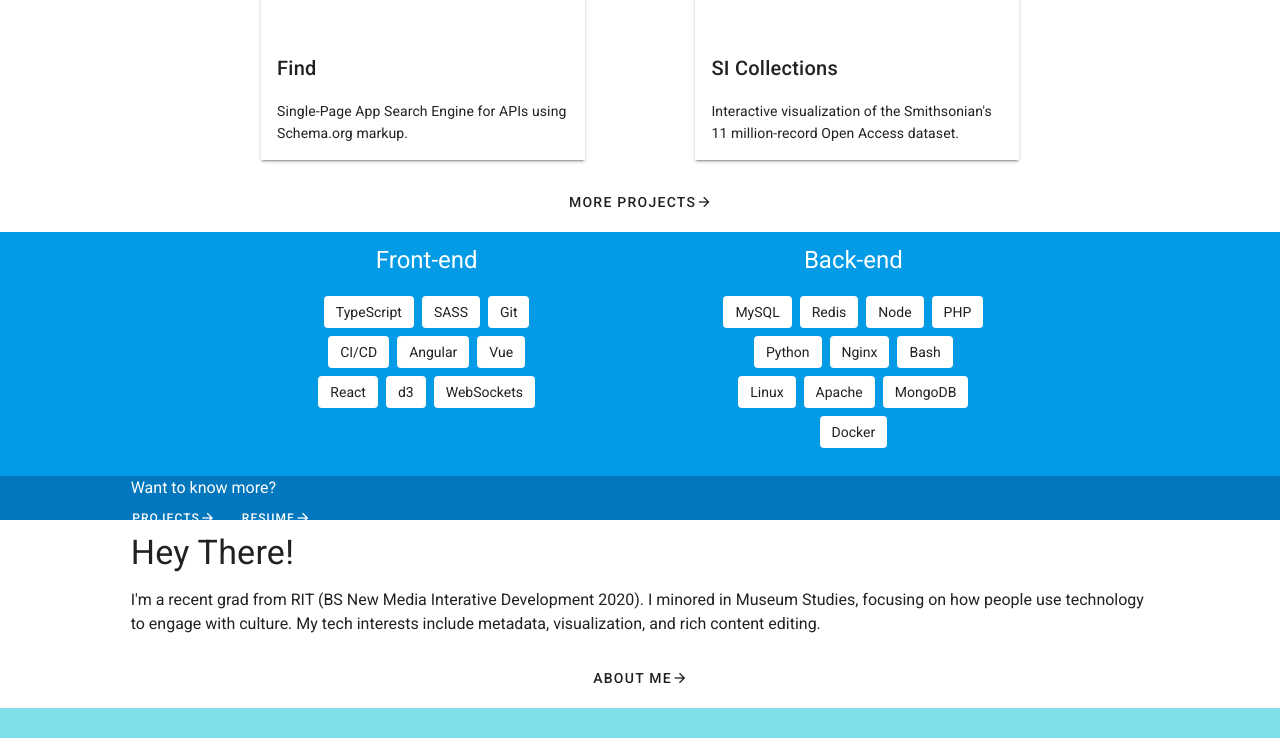
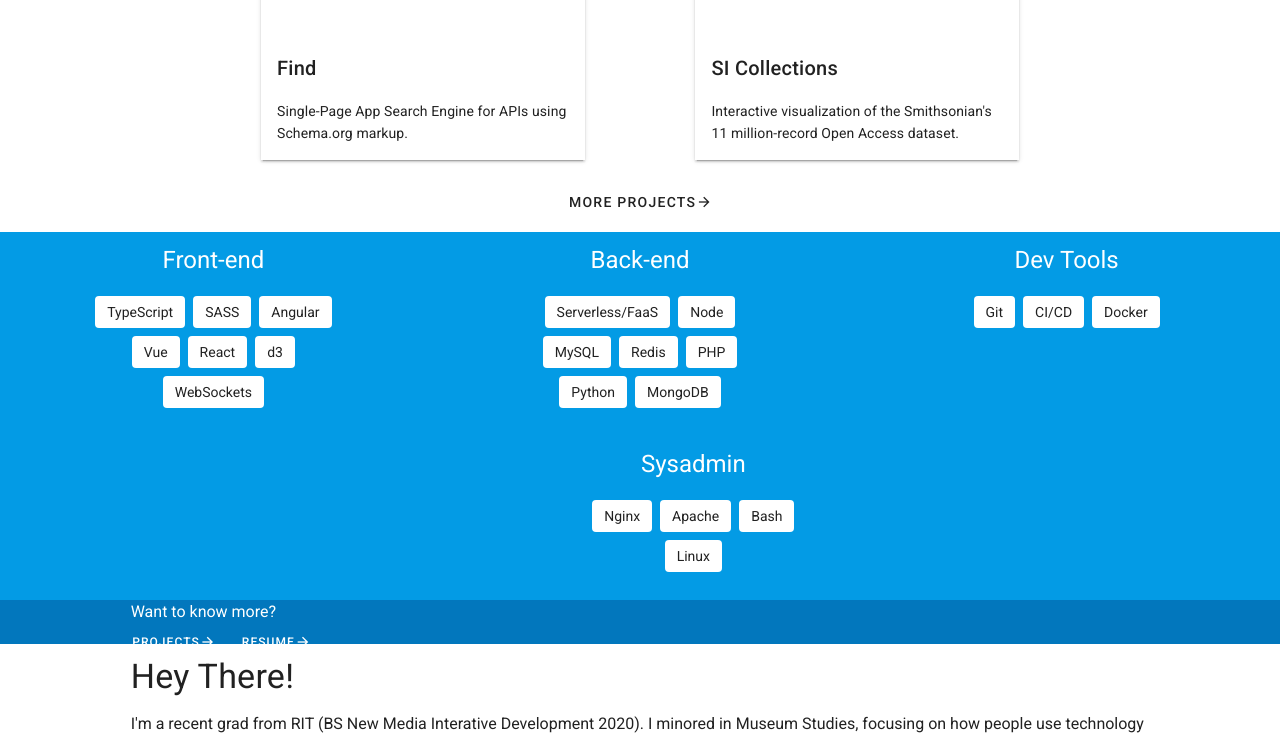
Before and after one commit to ct-martin/portfolio2020, a Nuxt app: page / in a window 1280 px wide. Shown: the part 570-1308 px from the top of the page. Built offline with nearby package versions, Linux system fonts and the light colour scheme.

Commit message:
Juggle skills

```diff
--- a/pages/index.vue
+++ b/pages/index.vue
@@ -153,6 +153,42 @@
             </div>
           </v-container>
         </v-col>
+        <v-col cols="12" md="5" lg="3" offset-lg="1" class="pt-0">
+          <v-container fluid>
+            <h3 class="headline mb-4">
+              Dev Tools
+            </h3>
+            <div>
+              <v-chip
+                v-for="skill in skillsTooling"
+                :key="skill"
+                class="ma-1"
+                color="white"
+                label
+              >
+                {{ skill }}
+              </v-chip>
+            </div>
+          </v-container>
+        </v-col>
+        <v-col cols="12" md="5" lg="3" offset-lg="1" class="pt-0">
+          <v-container fluid>
+            <h3 class="headline mb-4">
+              Sysadmin
+            </h3>
+            <div>
+              <v-chip
+                v-for="skill in skillsServers"
+                :key="skill"
+                class="ma-1"
+                color="white"
+                label
+              >
+                {{ skill }}
+              </v-chip>
+            </div>
+          </v-container>
+        </v-col>
       </v-row>
     </v-container>
     <v-container fluid class="light-blue darken-3 white--text">
@@ -241,28 +277,33 @@ export default Vue.extend({
   data () {
     return {
       skillsBackEnd: [
+        'Serverless/FaaS',
+        'Node',
         'MySQL',
         'Redis',
-        'Node',
         'PHP',
         'Python',
-        'Nginx',
-        'Bash',
-        'Linux',
-        'Apache',
-        'MongoDB',
-        'Docker'
+        'MongoDB'
       ],
       skillsFrontEnd: [
         'TypeScript',
         'SASS',
-        'Git',
-        'CI/CD',
         'Angular',
         'Vue',
         'React',
         'd3',
         'WebSockets'
+      ],
+      skillsServers: [
+        'Nginx',
+        'Apache',
+        'Bash',
+        'Linux'
+      ],
+      skillsTooling: [
+        'Git',
+        'CI/CD',
+        'Docker'
       ]
     }
   }
```
